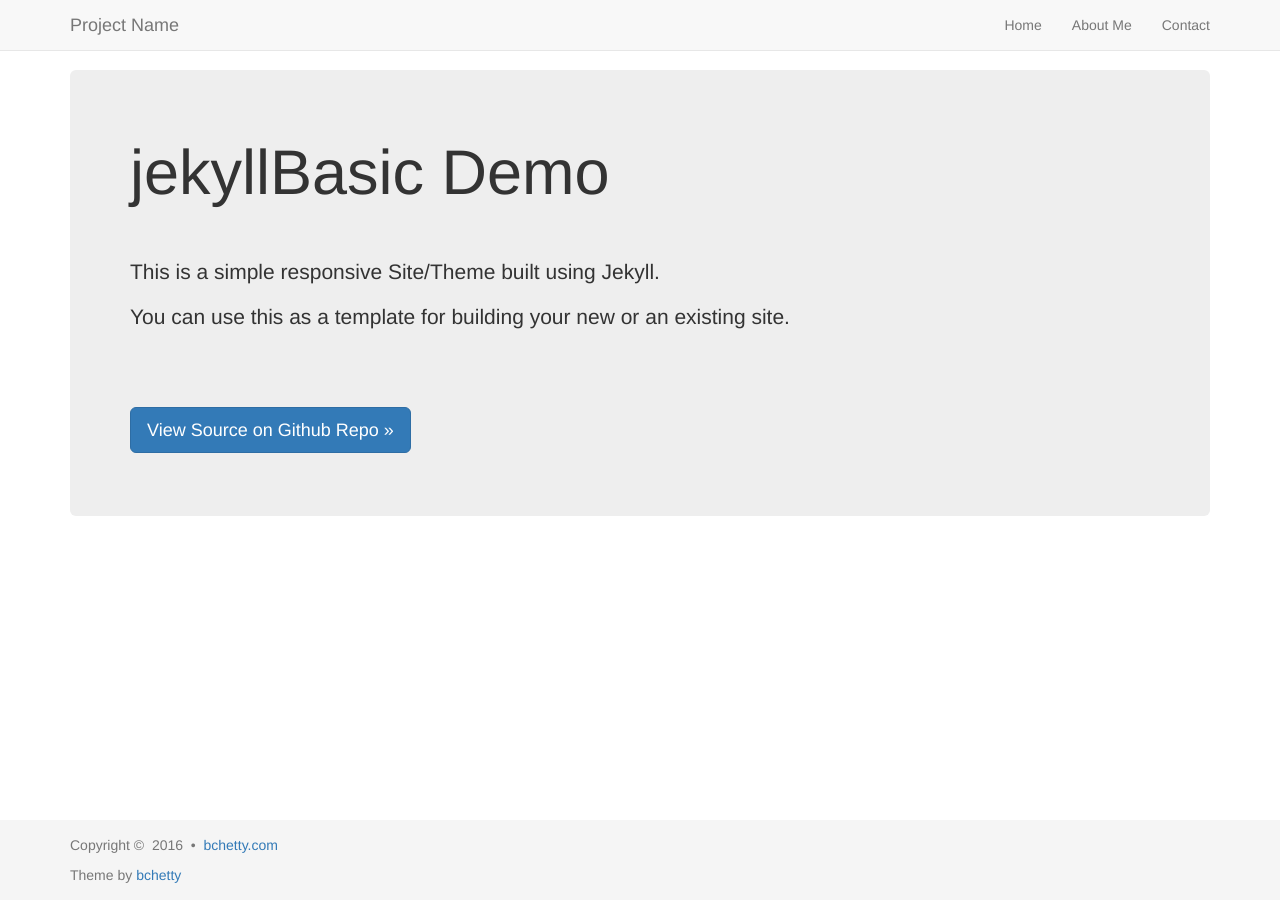
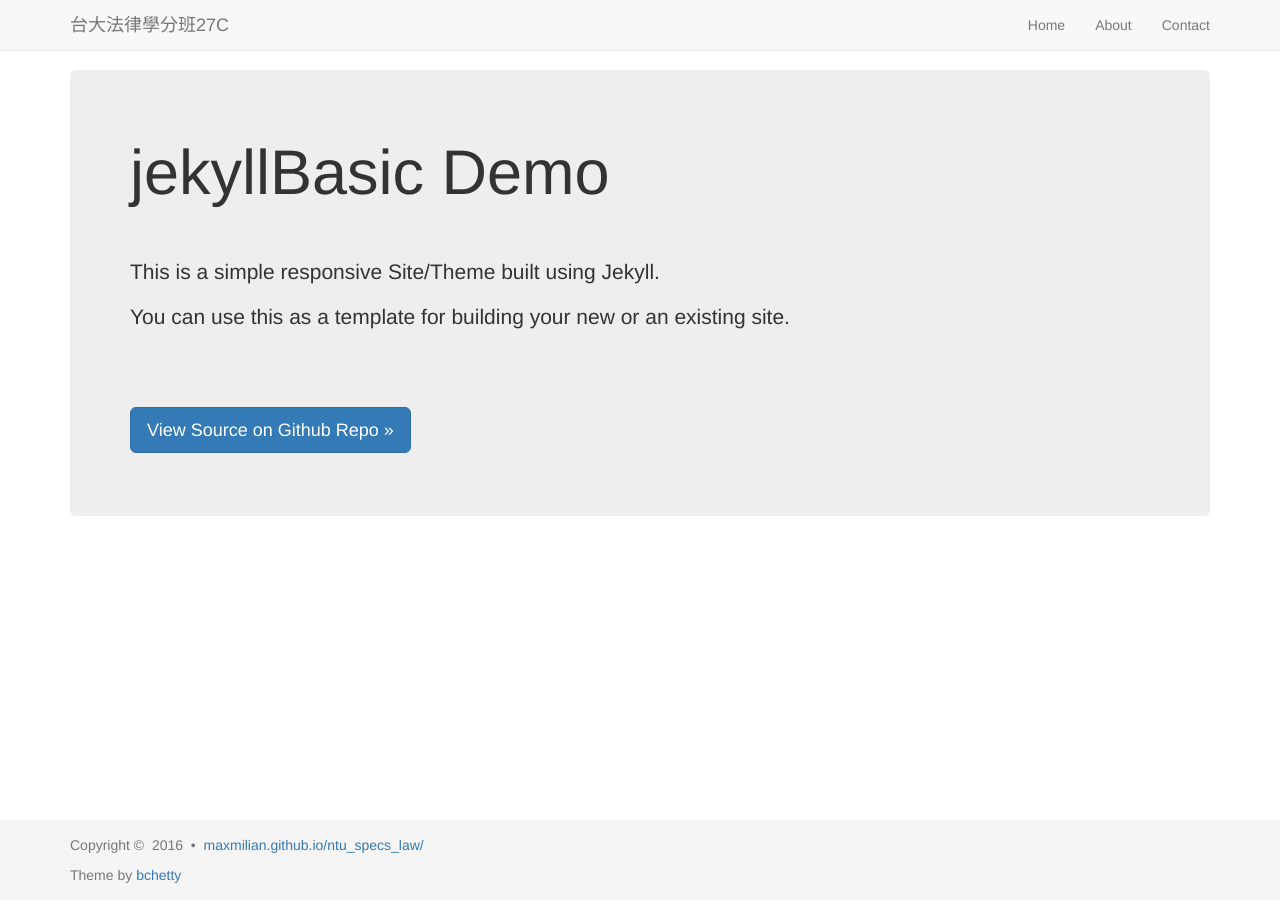
Before and after one commit to maxmilian/ntu_specs_law, a Jekyll site: the page built from index.html, in a window 1280 px wide. Built offline with Jekyll 4.4.1, drawn with Linux system fonts in a browser that asks for light colours; nearby versions of some CDN libraries; the list of posts is cut into pages by our own code.

Commit message:
update config

```diff
--- a/_config.yml
+++ b/_config.yml
@@ -9,18 +9,18 @@
 # If you are hosting it on Github for some project with name 'projectname', then the url and baseurl should look like:
 #url: "http://username.github.io/projectname"
 #baseurl: "/projectname"
-url: ""
+url: "http://maxmilian.github.io/ntu_specs_law"
 enforce_ssl: ""
-baseurl: "/jekyllBasic"
+baseurl: "/ntu_specs_law"
 
 # Title of website
-title: Project Name
+title: 台大法律學分班27C
 
 #Default keywords (used if no keywords are specified on a page basis)
-keywords: test1, test2, etc
+keywords: 法律學分班, 台大, etc
 
 # Short description of your site
-desc: Sample Description
+desc: 台大法律學分班錄音檔整理
 
 # --- Navigation bar options --- #
 
@@ -31,23 +31,19 @@
 # List of links in the navigation bar
 nav-links:
   Home: ""
-  About Me: "aboutme"
+  About: "about"
   Contact: "contact"
 
 # --- Footer options --- #
 
 # If the values are empty, they are ignored
 profile:
-  name: Babji Chetty
-  email: Your-Email
-  facebook: your-fb-id
-  github: your-github-id
-  twitter: your-twitter-id
-  linkedin: your-linkedin-id
-  stackoverflow: your-stackoverflow-id
+  name: Hsu, MingHung
+  email: maxmilian@gmail.com
+  github: maxmilian
 
 # To display link in the footer section
-pretty-url: "bchetty.com"
+pretty-url: "maxmilian.github.io/ntu_specs_law/"
 
 # --- Misc --- #
 
@@ -58,7 +54,7 @@
 google_analytics: "Your-GA-Id"
 
 # Set these options as you need (For more information, check Jekyll's site)
-timezone: "Europe/Berlin"
+timezone: "Asia/Taipei"
 markdown: kramdown
 highlighter: rouge
 permalink: /blog/:title
@@ -87,5 +83,5 @@
   - README.md
   - CNAME
 
-created-by: Babji, Chetty
-creator-url: https://bchetty.com
+created-by: Hsu, MingNung
+creator-url: https://github.com/maxmilian
```
Also changed, not shown: about/index.md (renamed from aboutme/index.md).
